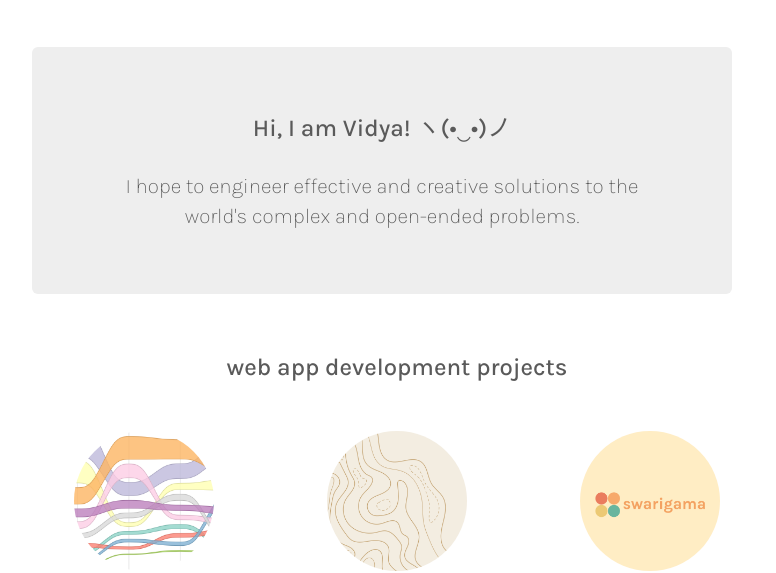
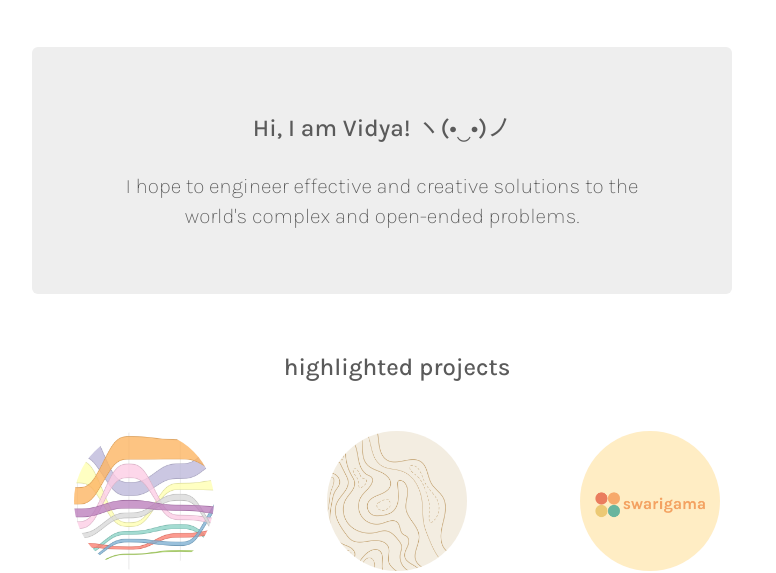
Before and after one commit to vidgi/vidgi.github.io, a plain HTML site: page index.html in a window 1280 px wide. Shown: the part 84-657 px from the top of the page, without its empty margins (258-1034 px from the left). Drawn offline with nearby package versions, Linux system fonts and the light colour scheme.

Commit message:
Add files via upload

```diff
--- a/index.html
+++ b/index.html
@@ -50,7 +50,8 @@
         <div data-aos="fade-up">
           <!-- <p class="lead">projects</p> -->
           <h3>
-            <center> web app development projects </center>
+            <center> highlighted projects </center>
+            <!-- <center> web app development projects </center> -->
           </h3>
           <br>
           <br>
@@ -76,12 +77,12 @@
           </div>
 
           <div data-aos="fade-up">
-            <br>
+            <!-- <br>
             <h3>
               <center> machine learning projects </center>
             </h3>
             <br>
-            <br>
+            <br> -->
             <div class="row">
 
               <div class="col-lg-4">
```
